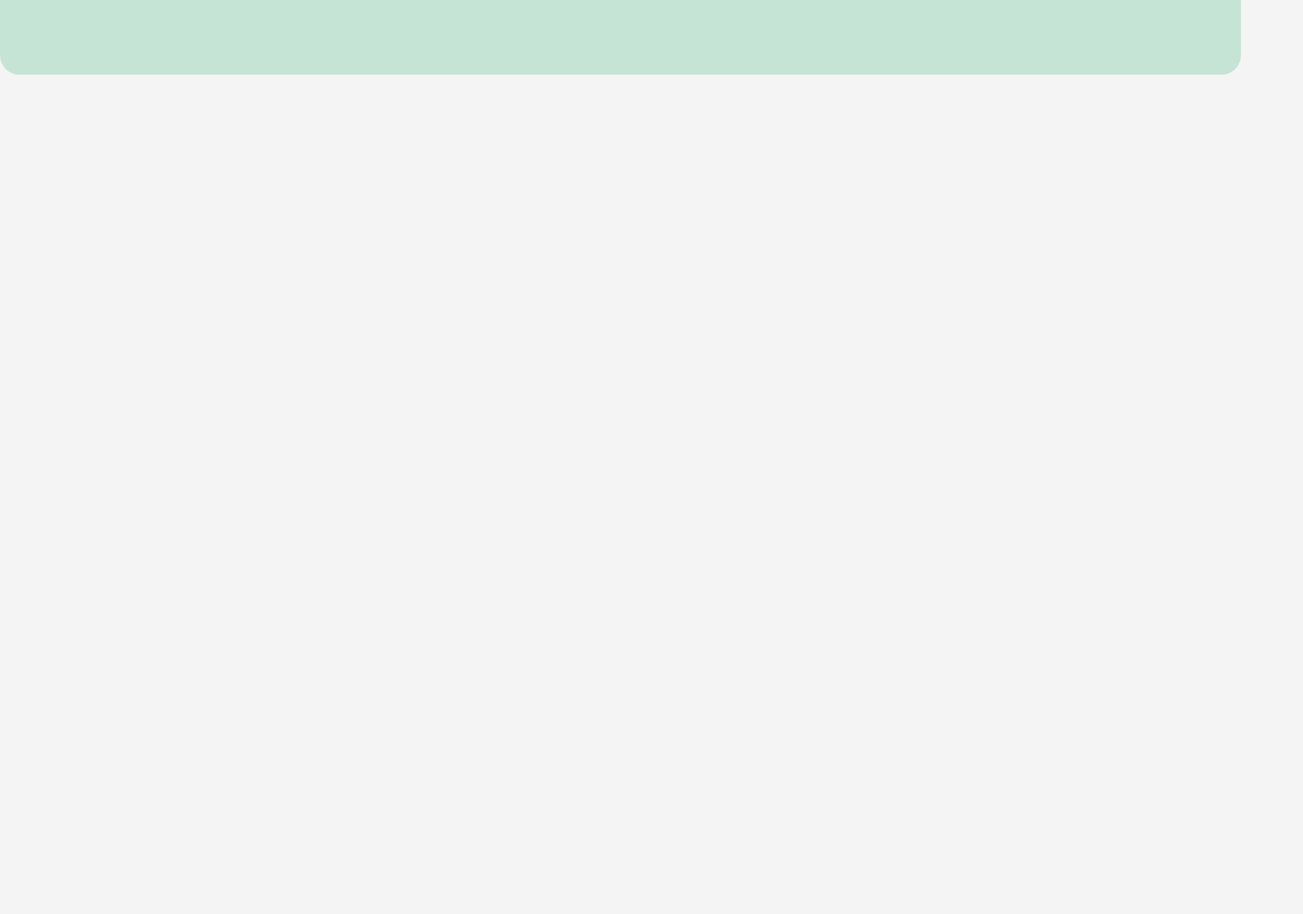
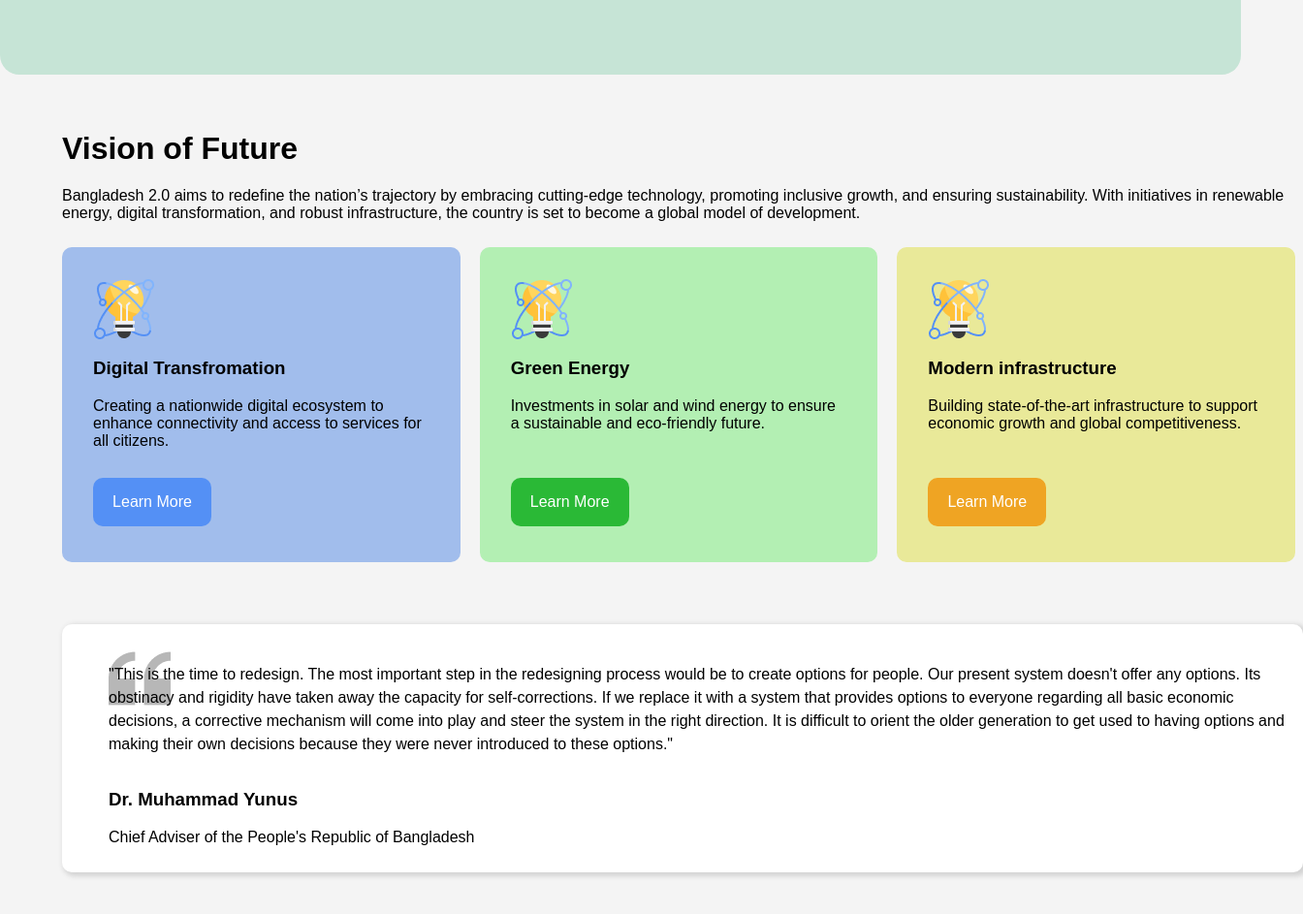
Before and after one commit to NK49zx/A01, a plain HTML site: page index.html in a window 1280 px wide. Shown: the part 547-1490 px from the top of the page at 97% size, 1344 px wide, since content can reach past the window. Before the commit the page ends 800 px from the top, so only its background shows below. Drawn offline with Linux system fonts and the light colour scheme.

Commit message:
added cards and quote

```diff
--- a/index.html
+++ b/index.html
@@ -18,6 +18,59 @@
         <div class="png-1"><img src="assets/hero.png"></div>
     </header>
     <main>
+        <div class="vis-of-future">
+            <div class="sub-cont-1">
+                <h1 class="sub-head-1">Vision of Future</h1>
+                <p class="pg-2">Bangladesh 2.0 aims to redefine the nation’s trajectory by embracing cutting-edge technology, promoting inclusive growth, and ensuring sustainability. With initiatives in renewable energy, digital transformation, and robust infrastructure, the country is set to become a global model of development.</p>
+            </div>
+            <div class="cards">
+                <div class="card-1">
+                    <div class="png-2"><img src="assets/card-icon.png"></div>
+                    <div class="card-div-1">
+                        <h3 class="sub-head-2">Digital Transfromation</h3>
+                        <p class="pg-3">Creating a nationwide digital ecosystem to enhance connectivity and access to services for all citizens.</p>
+                    </div>
+                    <button class="btn-2">Learn More</button>
+                </div>
+
+                <div class="card-2">
+                    <div class="png-2"><img src="assets/card-icon.png"></div>
+                    <div class="card-div-1">
+                        <h3 class="sub-head-2">Green Energy</h3>
+                        <p class="pg-3">Investments in solar and wind energy to ensure a sustainable and eco-friendly future.</p>
+                    </div>
+                    <button class="btn-3">Learn More</button>
+                </div>
+
+                <div class="card-3">
+
+                    <div class="png-2"><img src="assets/card-icon.png"></div>
+                    <div class="card-div-1">
+                        <h3 class="sub-head-2">Modern infrastructure</h3>
+                        <p class="pg-3">Building state-of-the-art infrastructure to support economic growth and global competitiveness.</p>
+                    </div>
+                    <button class="btn-4">
+                        Learn More
+                    </button>
+                </div>
+
+            </div>
+            <div class="quote">
+                <div class="png-3">
+                    <img src="assets/quote-bg.png">
+                </div>
+                <div class="quote-cont">
+                    <p class="pg-4">"This is the time to redesign. The most important step in the redesigning process would be to create options for people. Our present system doesn't offer any options. Its obstinacy and rigidity have taken away the capacity for self-corrections. If we replace it with a system that provides options to everyone regarding all basic economic decisions, a corrective mechanism will come into play and steer the system in the right direction. It is difficult to orient the older generation to get used to having options and making their own decisions because they were never introduced to these options."</p>
+                    <div class="pg-5">
+                        <h3>Dr. Muhammad Yunus</h3>
+                        <p>Chief Adviser of the People's Republic of Bangladesh</p>
+                    </div>
+
+                </div>
+
+            </div>
+
+        </div>
 
     </main>
     <footer>
--- a/styles.css
+++ b/styles.css
@@ -64,11 +64,122 @@ header {
 
 
 
+.vis-of-future{
+    width: 1280px;
+    height: 765px;
+    margin: auto;
+    margin-top: 5%;
+}
+.sub-cont-1{
+    height: 120px
+}
+.png-2{
+    width: 64px;
+    height: 64px;
+    align-self: left;
+}
+.card-div-1{
+    width: 346.67px;
+    height: 108px;
+}
+.btn-2{
+    width: 122px;
+    height: 50px;
+    padding: 15px 15px;
+    background-color: #5490F5;
+    border-radius: 10px;
+    font-size: 16px;
+    color: white;
+    border: 0cm;
+    margin-top: 1em;
 
-main {
-    width: 80%;
+}
+.btn-3{
+    width: 122px;
+    height: 50px;
+    padding: 15px 15px;
+    background-color: #2ab936;
+    border-radius: 10px;
+    font-size: 16px;
+    color: white;
+    border: 0cm;
+    margin-top: 1em;
+
+}
+.btn-4{
+    width: 122px;
+    height: 50px;
+    padding: 15px 15px;
+    background-color: #efa423;
+    border-radius: 10px;
+    font-size: 16px;
+    color: white;
+    border: 0cm;
+    margin-top: 1em;
+
 }
 
+.cards{
+    width: 1280px;
+    height: 325px;
+    display: flex;
+    justify-self: center;
+    gap: 20px;
+}
+.card-1{
+    width: 346.67px;
+    height: 261px;
+    padding: 32px 32px;
+    background-color: #a1bdec;
+    border-radius: 10px;
+    justify-self: left;
+}
+.card-2{
+    width: 346.67px;
+    height: 261px;
+    padding: 32px 32px;
+    background-color: rgb(179, 239, 179);
+    border-radius: 10px;
+}
+
+.card-3{
+    width: 346.67px;
+    height: 261px;
+    padding: 32px 32px;
+    background-color: rgb(233, 233, 153);
+    border-radius: 10px;
+}
+.quote{
+    display: flex;
+    flex-direction: column;
+    height:208px;
+    margin-top: 5%;
+    background-color: white;
+    border-radius: 10px;
+    box-shadow: 3px 2px 5px 2px lightgray;
+    padding: 24px 48px;
+    justify-content: flex-start;
+    position: relative;
+
+}
+.quote-cont{
+    position: absolute;
+    top: auto;
+}
+.pg-4{
+    line-height: 24px;
+}
+.pg-5{
+    position: absolute;
+    bottom: auto;
+}
+.png-3{
+    height: 64px;
+    width: 64px;
+    position: absolute;
+    top: auto;
+
+}
 footer {
 
 }
```
